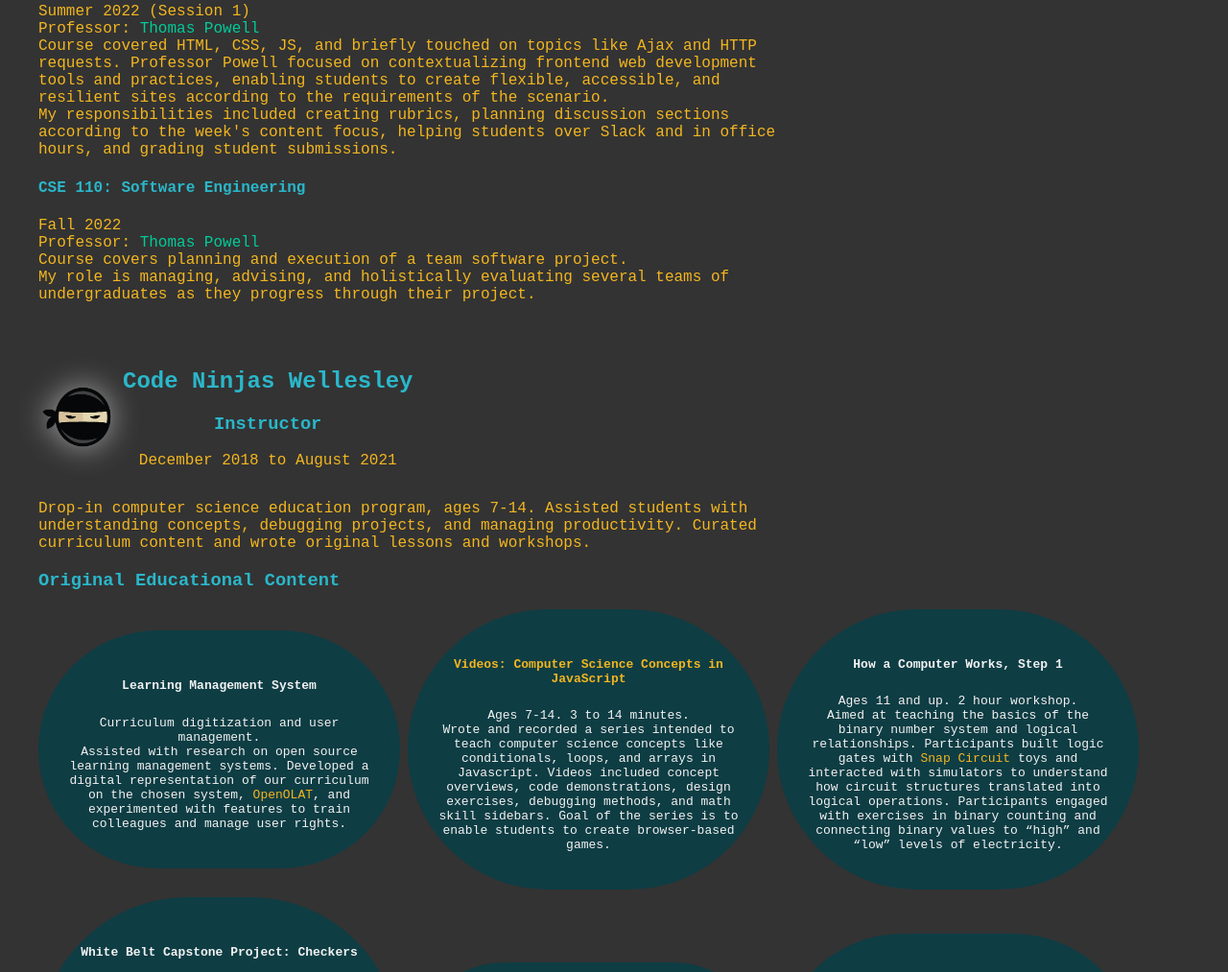
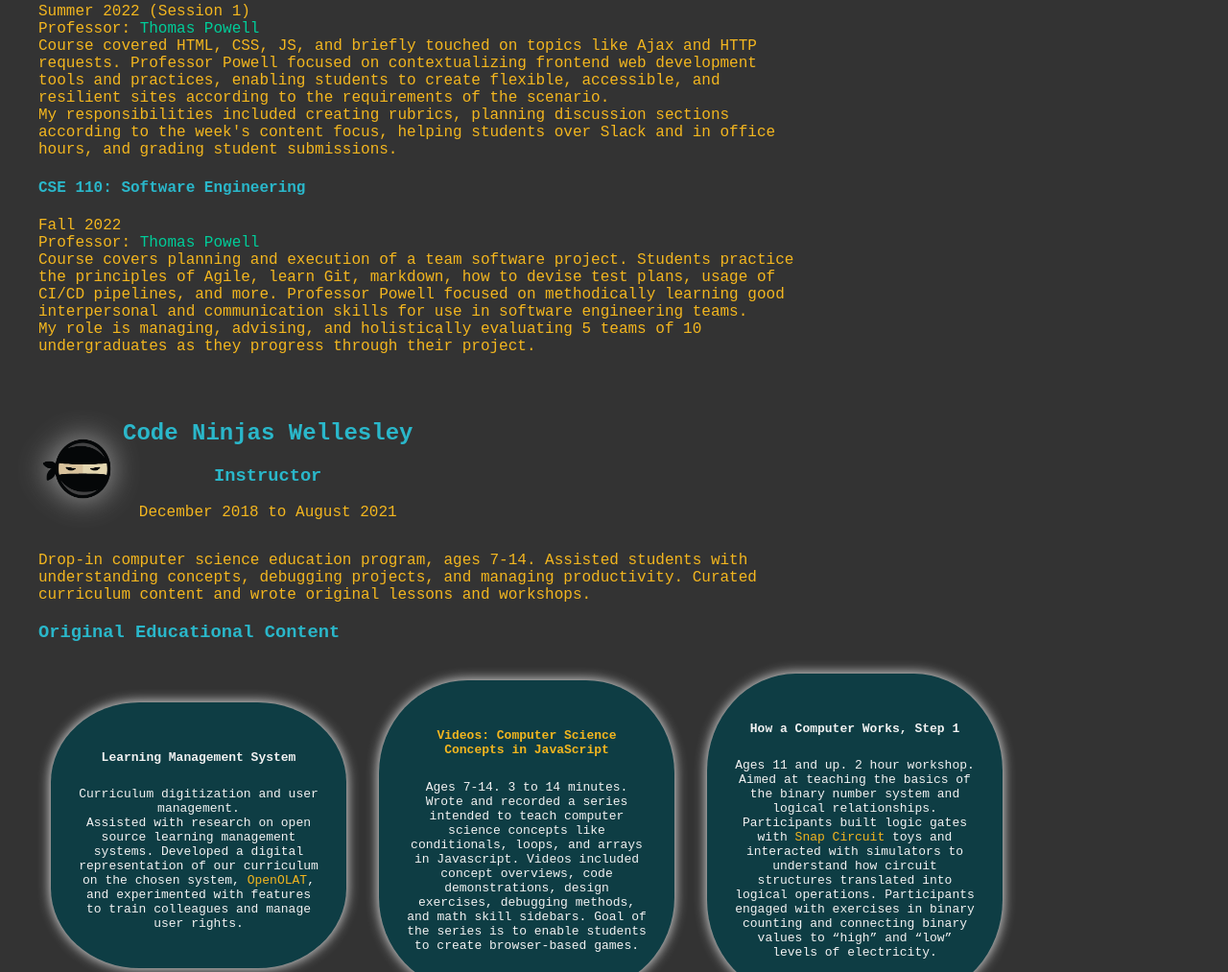
Before and after one commit to Allison-Turner/Allison-Turner.github.io, a plain HTML site: page about/teaching.html in a window 1280 px wide. Shown: the part 271-1284 px from the top of the page at 96% size. Drawn offline with Linux system fonts and the light colour scheme.

Commit message:
tweak portfolio gallery style and cse 110 description

```diff
--- a/about/teaching.html
+++ b/about/teaching.html
@@ -72,9 +72,9 @@ Fall 2022
 <br>
 Professor: <a target="_blank" title="" href="https://cse.ucsd.edu/people/faculty-profiles/thomas-powell">Thomas Powell</a>
 <br>
-Course covers planning and execution of a team software project.
+Course covers planning and execution of a team software project. Students practice the principles of Agile, learn Git, markdown, how to devise test plans, usage of CI/CD pipelines, and more. Professor Powell focused on methodically learning good interpersonal and communication skills for use in software engineering teams.
 <br>
-My role is managing, advising, and holistically evaluating several teams of undergraduates as they progress through their project.
+My role is managing, advising, and holistically evaluating 5 teams of 10 undergraduates as they progress through their project.
 </p>
 </article>
 
--- a/style/portfolio-gallery.css
+++ b/style/portfolio-gallery.css
@@ -1,9 +1,3 @@
-article.flex-item {
-    max-width: 25vw;
-    text-align: center;
-    width: fit-content;
-  }
-
 .flex-container.portfolio{
     max-width: 90vw;
     min-width: 90vw;
@@ -16,16 +10,18 @@ article.flex-item {
 .flex-container.portfolio article.flex-item {
     color: #f2f2f2;
     background-color: #0e3d44;
-    max-width: 25em;
+    filter: drop-shadow(0em 0em 0.5em #f2f2f2);
+    width: fit-content;
+    max-width: 20vw;
+    border-radius: 30%;
     padding: 2em;
-    border-radius: 12em;
+    margin: 1em;
     text-align: center;
-    width: fit-content;
     font-size: small;
 }
 
 @keyframes glow {
-    0%   { filter: none; }
+    0%   { filter: drop-shadow(0em 0em 0.5em #f2f2f2); }
     10%  { filter:drop-shadow(0em 0em 1em #f2f2f2); }
     20%  { filter:drop-shadow(0em 0em 1em #e3d0d4); }
     30%  { filter:drop-shadow(0em 0em 1em #e460b6); }
@@ -35,7 +31,7 @@ article.flex-item {
     70%  { filter:drop-shadow(0em 0em 1em #e460b6); }
     80%  { filter:drop-shadow(0em 0em 1em #e3d0d4); }
     90%  { filter:drop-shadow(0em 0em 1em #f2f2f2); }
-    100% { filter: none; }
+    100% { filter: drop-shadow(0em 0em 0.5em #f2f2f2); }
 }
 
 article.flex-item:hover {
```
